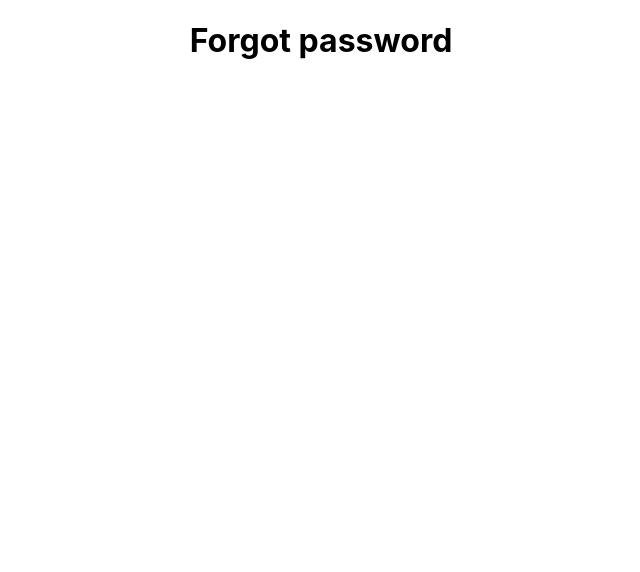
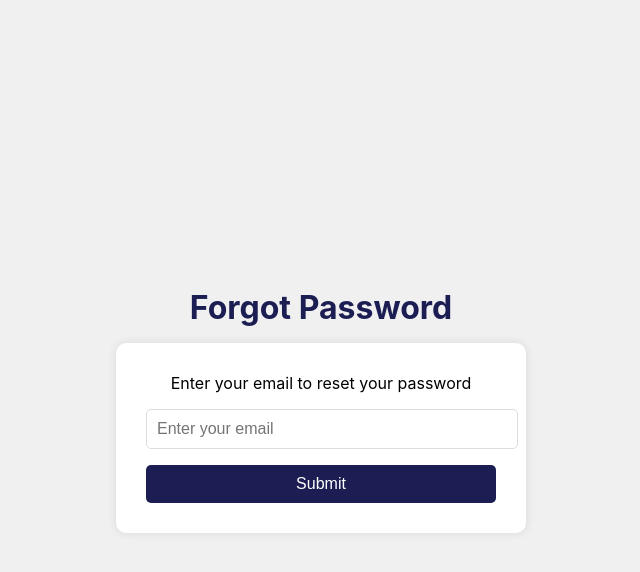
Before and after one commit to XXeniaXX/FenceLink_CS203, a React (Create React App) app in the folder FenceLink/frontend/fencelink/: page /forgotpassword in a window 1280 px wide. Shown: the top 572 px of the page, without its empty margins (319-959 px from the left). Built offline with nearby package versions, Linux system fonts and the light colour scheme; no server answers; what aws-amplify would draw is missing.

Commit message:
added forgot password

```diff
--- a/FenceLink/frontend/fencelink/src/page/forgotpassword.js
+++ b/FenceLink/frontend/fencelink/src/page/forgotpassword.js
@@ -1,10 +1,177 @@
 import React, { useState } from 'react';
+import { resetPassword, confirmResetPassword } from 'aws-amplify/auth';
 import './login.css'; // Import the CSS file
 
-const forgotpassword = () => {
+const ForgotPassword = () => {
+
+    const [email, setEmail] = useState('');
+    const [confirmationCode, setConfirmationCode] = useState('');
+    const [newPassword, setNewPassword] = useState('');
+    const [confirmNewPassword, setConfirmNewPassword] = useState('');
+    const [newPasswordValidation, setNewPasswordValidation] = useState('');
+    const [matchPassword, setmatchPassword] = useState('');
+    const [confirmationCodeError, setConfirmationCodeError] = useState('');
+
+    const [step, setStep] = useState(1);
+
+    async function handleResetPassword() {
+
+        try {
+          const output = await resetPassword({ username: email });
+          handleResetPasswordNextSteps(output);
+        } catch (error) {
+          console.log(error);
+          console.error('Error requesting password reset:', error);
+        }
+      }
+
+      function handleResetPasswordNextSteps(output) {
+        const { nextStep } = output;
+        switch (nextStep.resetPasswordStep) {
+          case 'CONFIRM_RESET_PASSWORD_WITH_CODE':
+            const codeDeliveryDetails = nextStep.codeDeliveryDetails;
+            console.log(
+              `Confirmation code was sent to ${codeDeliveryDetails.deliveryMedium}`
+            );
+            // Collect the confirmation code from the user and pass to confirmResetPassword.
+            setStep(2);
+
+            break;
+          case 'DONE':
+            console.log('Successfully reset password.');
+            setStep(3);
+            break;
+        }
+      }
+
+      async function handleConfirmResetPassword() {
+        try {
+          await confirmResetPassword({
+            username: email,
+            confirmationCode: confirmationCode,
+            newPassword: newPassword
+        });
+        console.log('Password reset successful');
+
+        const response = await fetch('http://localhost:5000/resetPassword', {
+            method: 'PUT',
+            headers: {
+              'Content-Type': 'application/json',
+            },
+            body: JSON.stringify({ email, newPassword}),
+          });
+
+          if (response.ok) {
+
+            setStep(3);
+
+          } else {
+            const errorText = await response.text();
+            alert('Failed: ' + errorText);
+            console.error('Failed');
+          }
+
+        } catch (error) {
+          console.log(error);
+          setConfirmationCodeError('Incorrect confirmation code. Please try again.');
+        }
+      }
+
+      function validatePassword(newPassword) {
+        const minLength = 8;
+        const hasSpecialCharacter = /[!@#$%^&*(),.?":{}|<>]/.test(newPassword);
+        const hasUppercase = /[A-Z]/.test(newPassword);
+        const hasNumber = /[0-9]/.test(newPassword);
+
+        if (newPassword.length < minLength) {
+          return "Password must be at least 8 characters.";
+        } else if (!hasSpecialCharacter) {
+          return "Password must contain at least one special character.";
+        } else if (!hasUppercase) {
+          return "Password must contain at least one uppercase character.";
+        } else if (!hasNumber) {
+          return "Password must contain at least one number.";
+        } else {
+          return "";
+        }
+      }
+
+      function passwordMatch(confirmNewPassword) {
+        if (newPassword !== confirmNewPassword) {
+          return "Passwords do not match.";
+        } else {
+          return "";
+        }
+      }
+
+
     return (
-        <h1>Forgot password</h1>
+    <div className="container">
+      <h1 className="header">Forgot Password</h1>
+      {step === 1 && (
+        <div className="form">
+            <label>
+                Enter your email to reset your password
+            </label>
+            <input
+                type="text"
+                placeholder="Enter your email"
+                className="input"
+                value={email}
+                onChange={(e) => setEmail(e.target.value)}
+            />
+            <button onClick={handleResetPassword} className="button">Submit</button>
+        </div>
+      )}
+      {step === 2 && (
+        <div className="form">
+            <label>
+                Enter the confirmation code sent to your email
+            </label>
+          <input
+            type="text"
+            placeholder="Enter confirmation code"
+            className="input"
+            value={confirmationCode}
+            onChange={(e) => setConfirmationCode(e.target.value)}
+          />
+          {confirmationCodeError && (
+              <p className="error-message">{confirmationCodeError}</p>
+          )}
+            <label>
+                Enter your new password below
+            </label>
+          <input
+            type="password"
+            placeholder="Enter new password"
+            className="input"
+            value={newPassword}
+            onChange={(e) => {setNewPassword(e.target.value); setNewPasswordValidation(
+              validatePassword(e.target.value));}}
+          />
+          {newPasswordValidation && (
+          <p className="error-message">{newPasswordValidation}</p>
+          )}
+          <label>
+                Confirm your new password
+            </label>
+          <input
+            type="password"
+            placeholder="Confirm new password"
+            className="input"
+            value={confirmNewPassword}
+            onChange={(e) => {setConfirmNewPassword(e.target.value); setmatchPassword(
+              passwordMatch(e.target.value));}}
+          />
+          {matchPassword && (
+          <p className="error-message">{matchPassword}</p>
+          )}
+          <button onClick={handleConfirmResetPassword} className="button">Confirm New Password</button>
+        </div>
+      )}
+      {step === 3 && <p>Password reset successful! You can now log in with your new password.</p>}
+    </div>
 
     )
 }
-export default forgotpassword;
+export default ForgotPassword;
--- a/FenceLink/frontend/fencelink/src/page/login.css
+++ b/FenceLink/frontend/fencelink/src/page/login.css
@@ -22,6 +22,7 @@
     border-radius: 10px;
     box-shadow: 0 0 10px rgba(0, 0, 0, 0.1);
     background-color: #fff;
+    gap: 1rem;
   }
 
   .label {
@@ -36,7 +37,6 @@
     font-size: 1rem;
     color: #1C1E53;
     transform: translateX(-7px);
-    margin-bottom: 10px;
   }
 
   .input {
@@ -44,8 +44,7 @@
     border-radius: 5px;
     border: 1px solid #ddd;
     font-size: 1rem;
-    width: 100%;
-    margin-bottom: 1rem;
+    width:100%;
   }
 
   .button {
@@ -56,8 +55,6 @@
     font-size: 1rem;
     border: none;
     cursor: pointer;
-    margin-top: 10px;
-    margin-bottom: 10px;
   }
 
   .underline-button {
@@ -83,5 +80,4 @@
     margin-top: 1rem;
     font-size: 0.9rem;
     color: #666;
-    margin-top: 10px;
 }
```
Also changed, not shown: 1 other file (tests, documents, lock files or other folders).
